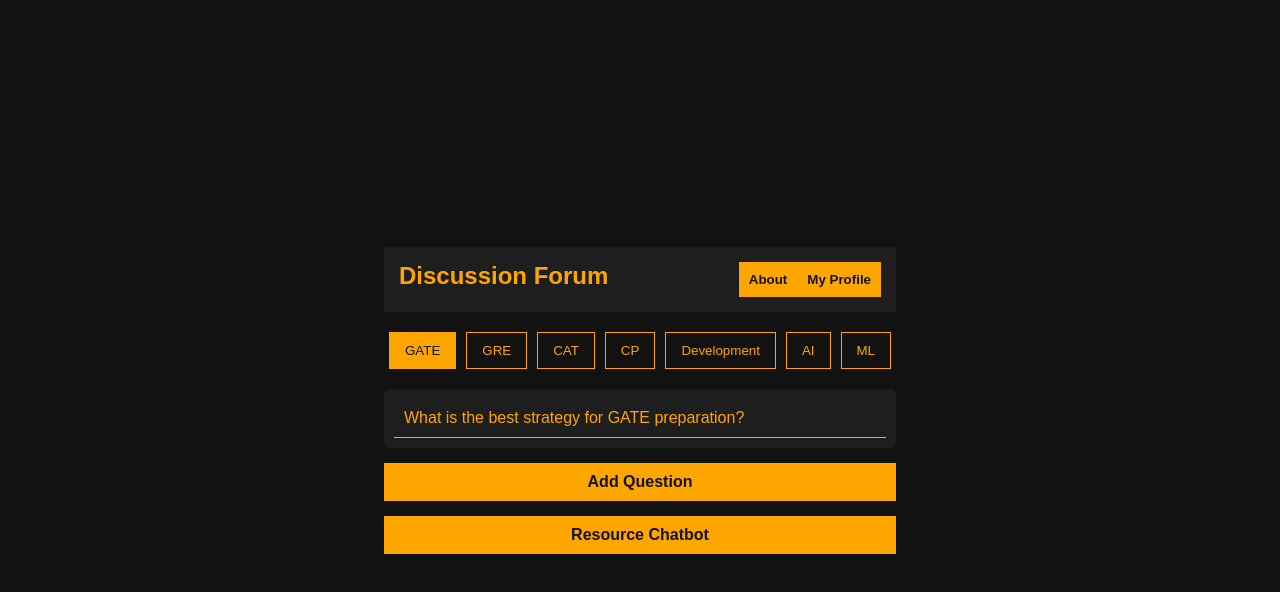
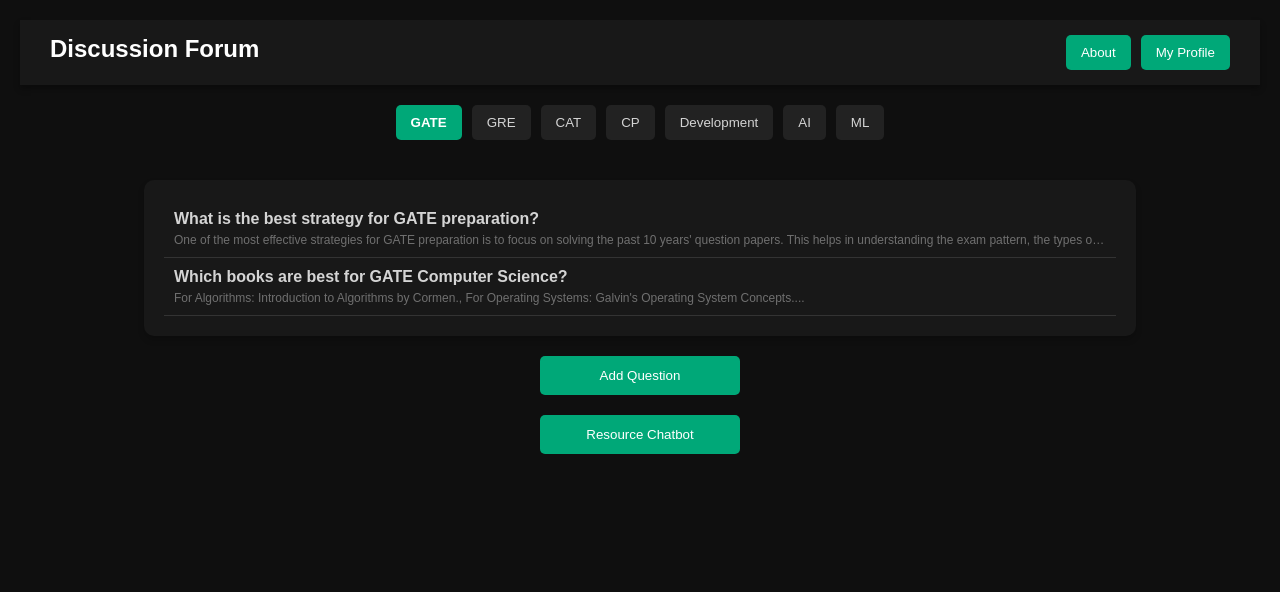
Before and after one commit to Akankshavdixit/bot-frontend, a React (Create React App) app: page / in a window 1280 px wide. Shown: the top 592 px of the page. Built offline with nearby package versions, Linux system fonts and the light colour scheme.

Commit message:
changed ui

```diff
--- a/src/components/Forum.js
+++ b/src/components/Forum.js
@@ -1,12 +1,148 @@
 import React, { useState } from "react";
-
 import Chatbot from "./Chatbot";
 
 const categories = ["GATE", "GRE", "CAT", "CP", "Development", "AI", "ML"];
 const dummyQuestions = {
-  GATE: [{ id: 1, question: "What is the best strategy for GATE preparation?", answers: ["Focus on past papers", "Revise daily"] }],
-  GRE: [{ id: 2, question: "How to improve GRE vocabulary?", answers: ["Read daily", "Use flashcards"] }],
-  // Add similar dummy data for other categories
+  GATE: [
+    {
+      id: 1,
+      question: "What is the best strategy for GATE preparation?",
+      answers: [
+        "One of the most effective strategies for GATE preparation is to focus on solving the past 10 years' question papers. This helps in understanding the exam pattern, the types of questions asked, and the weightage given to different topics. By practicing these papers, you can identify frequently tested concepts and gain insights into how questions are framed. Additionally, solving previous years papers under timed conditions improves time management skills, allowing you to gauge how much time to allocate for each section. Analyzing mistakes from these papers also helps in recognizing weak areas, enabling focused revision. Furthermore, many questions in GATE are conceptually similar to previous ones, so this practice increases the chances of encountering familiar problems on the actual exam day.",
+        "Revise key concepts daily and practice time management.",
+        "Attempt full-length mock tests regularly and analyze mistakes.",
+      ],
+    },
+    {
+      id: 2,
+      question: "Which books are best for GATE Computer Science?",
+      answers: [
+        "For Algorithms: Introduction to Algorithms by Cormen.",
+        "For Operating Systems: Galvin's Operating System Concepts.",
+        "For Theory of Computation: Michael Sipser's Introduction to the Theory of Computation.",
+      ],
+    },
+  ],
+  GRE: [
+    {
+      id: 3,
+      question: "How to improve GRE vocabulary?",
+      answers: [
+        "Read a variety of sources like newspapers and academic articles.",
+        "Use flashcards (Anki, Quizlet) to reinforce new words.",
+        "Practice contextual usage by forming your own sentences.",
+      ],
+    },
+    {
+      id: 4,
+      question: "What are the best resources for GRE Quant preparation?",
+      answers: [
+        "Official GRE Guide by ETS provides real exam questions and strategies.",
+        "Manhattan 5 lb book has a huge collection of practice questions.",
+        "Khan Academy offers great free video explanations for GRE topics.",
+      ],
+    },
+  ],
+  CAT: [
+    {
+      id: 5,
+      question: "How to crack CAT with 99 percentile?",
+      answers: [
+        "Maintain a strict study schedule with dedicated hours for each section.",
+        "Analyze mock tests extensively to identify weak areas and improve them.",
+        "Develop speed and accuracy by solving questions under timed conditions.",
+      ],
+    },
+    {
+      id: 6,
+      question: "What is the best approach for CAT Reading Comprehension?",
+      answers: [
+        "Read editorials and books regularly to build reading speed and comprehension.",
+        "Practice with different passage types: philosophy, science, history, and fiction.",
+        "Avoid fixating on difficult words; focus on understanding the main idea.",
+      ],
+    },
+  ],
+  CP: [
+    {
+      id: 7,
+      question: "How to get started with Competitive Programming?",
+      answers: [
+        "Start with basic problems on platforms like Codeforces, Leetcode, and Atcoder.",
+        "Understand fundamental concepts: sorting, recursion, and binary search.",
+        "Progress to advanced topics like dynamic programming and graph algorithms.",
+      ],
+    },
+    {
+      id: 8,
+      question: "What are some must-know algorithms for CP?",
+      answers: [
+        "Graph algorithms: BFS, DFS, Dijkstra’s shortest path.",
+        "Dynamic Programming: Knapsack, LCS, and DP on Trees.",
+        "Greedy techniques, segment trees, and bitwise operations.",
+      ],
+    },
+  ],
+  Development: [
+    {
+      id: 9,
+      question: "What are the best full-stack development frameworks?",
+      answers: [
+        "For JavaScript: React.js for frontend and Node.js with Express for backend.",
+        "For Python: Django or Flask for backend and React or Vue for frontend.",
+        "For Java: Spring Boot is a powerful backend framework.",
+      ],
+    },
+    {
+      id: 10,
+      question: "How to improve problem-solving in web development?",
+      answers: [
+        "Build small projects like a To-Do app or blog to practice fundamentals.",
+        "Learn debugging techniques and use browser DevTools efficiently.",
+        "Follow best coding practices: clean code, modular structure, and documentation.",
+      ],
+    },
+  ],
+  AI: [
+    {
+      id: 11,
+      question: "What is the best way to learn Machine Learning?",
+      answers: [
+        "Start with Andrew Ng’s Machine Learning course on Coursera.",
+        "Practice with datasets using Python libraries like Pandas and Scikit-Learn.",
+        "Work on small projects like spam detection or stock price prediction.",
+      ],
+    },
+    {
+      id: 12,
+      question: "What are the key differences between AI, ML, and Deep Learning?",
+      answers: [
+        "AI is the broader concept of machines simulating human intelligence.",
+        "ML is a subset of AI where machines learn from data and improve over time.",
+        "Deep Learning is a subset of ML that uses neural networks to analyze data deeply.",
+      ],
+    },
+  ],
+  ML: [
+    {
+      id: 13,
+      question: "What is overfitting in Machine Learning?",
+      answers: [
+        "Overfitting occurs when a model learns noise instead of patterns in the data.",
+        "It performs well on training data but poorly on unseen data.",
+        "Regularization techniques like L1/L2 penalties help prevent overfitting.",
+      ],
+    },
+    {
+      id: 14,
+      question: "What are the best Python libraries for Machine Learning?",
+      answers: [
+        "Scikit-Learn: Best for classical ML algorithms like regression and classification.",
+        "TensorFlow & PyTorch: Powerful for Deep Learning and Neural Networks.",
+        "Pandas & NumPy: Essential for data manipulation and numerical computations.",
+      ],
+    },
+  ],
 };
 
 export default function Forum() {
@@ -14,8 +150,15 @@ export default function Forum() {
     const [selectedQuestion, setSelectedQuestion] = useState(null);
     const [showChatbot, setShowChatbot] = useState(false);
 
+    // Function to handle clicks outside question/answer box
+    const handleClickOutside = (event) => {
+      if (!event.target.closest(".question") && !event.target.closest(".answers")) {
+        setSelectedQuestion(null);
+      }
+    };
+
     return (
-    <div className="forum-container">
+      <div className="forum-container" onClick={handleClickOutside}>
         <nav className="navbar">
           <h1>Discussion Forum</h1>
           <div>
@@ -23,34 +166,60 @@ export default function Forum() {
             <button>My Profile</button>
           </div>
         </nav>
+
+        {/* Category Tabs */}
         <div className="tabs">
           {categories.map((cat) => (
             <button
               key={cat}
               className={selectedCategory === cat ? "active" : ""}
-            onClick={() => { setSelectedCategory(cat); setSelectedQuestion(null); }}
+              onClick={(e) => {
+                e.stopPropagation(); // Prevent this click from closing the question
+                setSelectedCategory(cat);
+                setSelectedQuestion(null);
+              }}
             >
               {cat}
             </button>
           ))}
         </div>
+
+        {/* Questions List */}
         <div className="questions">
           {dummyQuestions[selectedCategory]?.map((q) => (
-          <div key={q.id} className="question" onClick={() => setSelectedQuestion(q)}>
-            {q.question}
+            <div
+              key={q.id}
+              className={`question ${selectedQuestion?.id === q.id ? "active" : ""}`}
+              onClick={(e) => {
+                e.stopPropagation(); // Prevent closing when clicking a question
+                setSelectedQuestion(selectedQuestion?.id === q.id ? null : q);
+              }}
+            >
+              <strong>{q.question}</strong>
+              <p className="preview">{q.answers.slice(0, 2).join(", ")}...</p>
             </div>
           ))}
         </div>
+
+        {/* Answers Section */}
         {selectedQuestion && (
-        <div className="answers">
+          <div className="answers" onClick={(e) => e.stopPropagation()}>
             <h3>{selectedQuestion.question}</h3>
             {selectedQuestion.answers.map((ans, idx) => (
-            <p key={idx}>{ans}</p>
+              <p key={idx} className="answer-box">{ans}</p>
             ))}
           </div>
         )}
+
+        {/* Buttons */}
         <button className="add-question">Add Question</button>
-      <button className="chatbot-button" onClick={() => setShowChatbot(true)}>Resource Chatbot</button>
+        <button className="chatbot-button" onClick={(e) => {
+          e.stopPropagation();
+          setShowChatbot(true);
+        }}>
+          Resource Chatbot
+        </button>
+
         {showChatbot && <Chatbot />}
       </div>
     );
--- a/src/styles.css
+++ b/src/styles.css
@@ -29,8 +29,8 @@ body {
 
 /* Chat Container */
 .chat-container {
-  width: 500px; /* Fixed width */
-  max-height: 80vh; /* Allows vertical growth */
+  width: 500px;
+  max-height: 80vh;
   display: flex;
   flex-direction: column;
   background: #1e1e1e;
@@ -64,7 +64,7 @@ body {
 }
 
 .message.user {
-  background: #007bff;
+  background: #00a878; /* Changed from blue to green */
   color: white;
   align-self: flex-end;
 }
@@ -81,7 +81,7 @@ body {
 .option-button {
   padding: 10px 15px;
   border: none;
-  background: #007bff;
+  background: #00a878; /* Changed from blue to green */
   color: white;
   border-radius: 5px;
   cursor: pointer;
@@ -89,38 +89,43 @@ body {
 }
 
 .option-button:hover {
-  background: #0056b3;
+  background: #00865a; /* Darker green on hover */
 }
 
-
-body {
-  background-color: #121212;
-  color: #FFA500;
-  font-family: Arial, sans-serif;
-  margin: 0;
-  padding: 0;
-}
-
+/* Forum Styles */
 .forum-container {
-  max-width: 800px;
-  margin: auto;
+  width: 100vw;
+  height: 100vh;
+  background-color: #0f0f0f;
+  color: #d4d4d4;
+  display: flex;
+  flex-direction: column;
+  align-items: center;
   padding: 20px;
 }
 
 .navbar {
+  width: 100%;
   display: flex;
   justify-content: space-between;
-  padding: 15px;
-  background-color: #1e1e1e;
+  padding: 15px 30px;
+  background-color: #181818;
+  box-shadow: 0 4px 6px rgba(0, 0, 0, 0.3);
+}
+
+.navbar h1 {
+  font-size: 24px;
+  color: #ffffff;
 }
 
 .navbar button {
-  background-color: #FFA500;
+  background: #00a878;
+  color: #ffffff;
   border: none;
-  padding: 10px;
+  padding: 10px 15px;
+  margin-left: 10px;
   cursor: pointer;
-  color: #121212;
-  font-weight: bold;
+  border-radius: 5px;
 }
 
 .tabs {
@@ -130,55 +135,89 @@ body {
 }
 
 .tabs button {
-  background: none;
-  border: 1px solid #FFA500;
-  color: #FFA500;
+  background: #222;
+  color: #d4d4d4;
+  border: none;
   padding: 10px 15px;
   margin: 0 5px;
   cursor: pointer;
+  border-radius: 5px;
 }
 
-.tabs .active {
-  background-color: #FFA500;
-  color: #121212;
+.tabs button.active {
+  background: #00a878;
+  font-weight: bold;
+  color: #fff;
 }
 
+/* Question Section */
 .questions {
-  background: #1e1e1e;
-  padding: 10px;
-  border-radius: 5px;
+  width: 80%;
+  background: #181818;
+  padding: 20px;
+  border-radius: 10px;
+  margin-top: 20px;
+  box-shadow: 0 4px 6px rgba(0, 0, 0, 0.2);
 }
 
 .question {
   padding: 10px;
+  border-bottom: 1px solid #333;
   cursor: pointer;
-  border-bottom: 1px solid #FFA500;
+  transition: background 0.3s;
 }
 
 .question:hover {
-  background-color: #FFA500;
-  color: #121212;
+  background: #222;
 }
 
+/* Answer Preview */
+.preview {
+  font-size: 12px;
+  color: rgba(170, 170, 170, 0.6);
+  margin-top: 5px;
+  overflow: hidden;
+  white-space: nowrap;
+  text-overflow: ellipsis;
+  filter: blur(0.5px);
+}
+
+/* Answers Section */
 .answers {
-  background: #1e1e1e;
+  width: 80%;
+  background: #181818;
+  padding: 20px;
+  border-radius: 10px;
+  margin-top: 20px;
+  max-height: 300px;
+  overflow-y: auto;
+}
+
+/* Answer Box */
+.answer-box {
   padding: 10px;
-  margin-top: 10px;
+  margin: 10px 0;
+  border-radius: 10px;
+  border: 1px solid rgba(255, 255, 255, 0.3);
+  background: rgba(255, 255, 255, 0.05);
+  backdrop-filter: blur(4px);
+  color: #ffffff;
+}
+
+/* Buttons */
+.add-question,
+.chatbot-button {
+  background: #00a878;
+  color: #ffffff;
+  border: none;
+  padding: 12px 20px;
+  margin-top: 20px;
+  cursor: pointer;
+  width: 200px;
   border-radius: 5px;
 }
 
-.add-question, .chatbot-button {
-  background-color: #FFA500;
-  color: #121212;
-  border: none;
-  padding: 10px;
-  margin-top: 15px;
-  width: 100%;
-  cursor: pointer;
-  font-size: 16px;
-  font-weight: bold;
+.add-question:hover,
+.chatbot-button:hover {
+  background: #00865a;
 }
-
-.add-question:hover, .chatbot-button:hover {
-  background-color: #ffcc80;
-}
```
Lines whose indentation alone changed are shown as unchanged.
